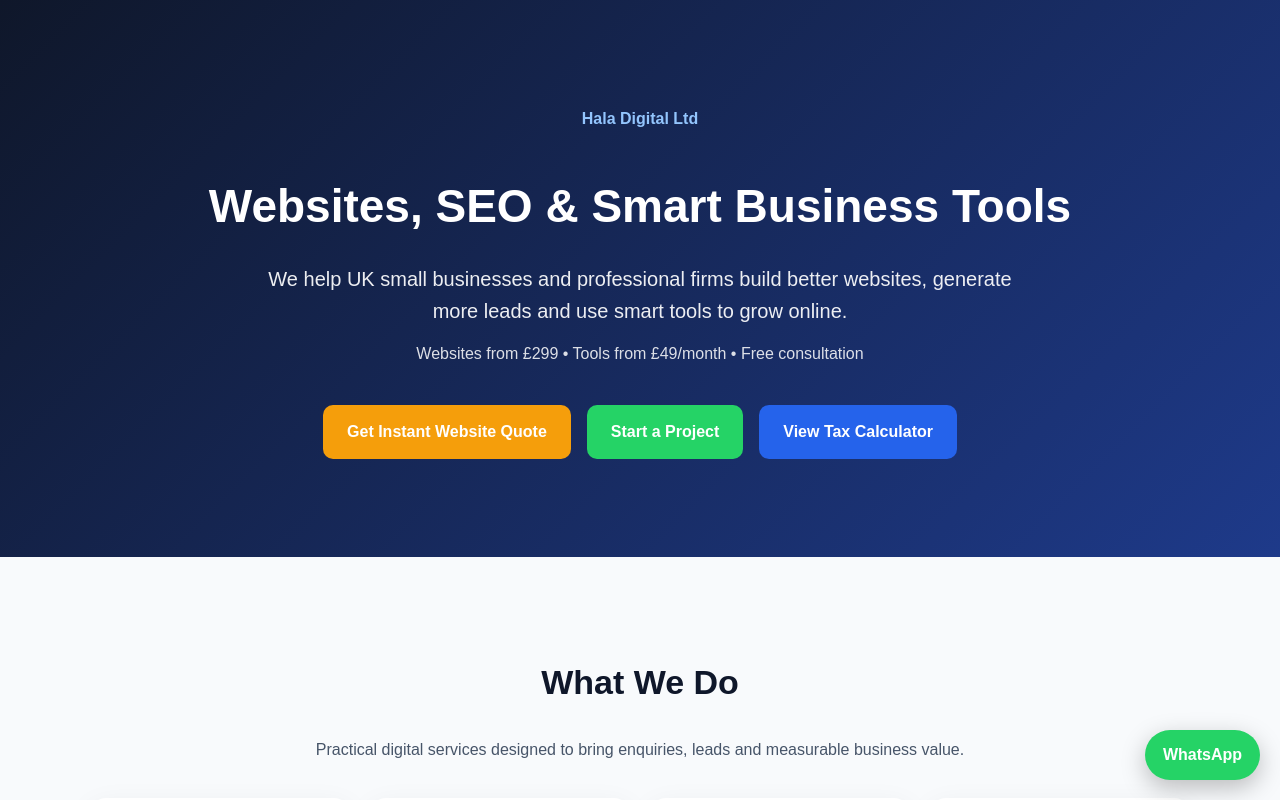
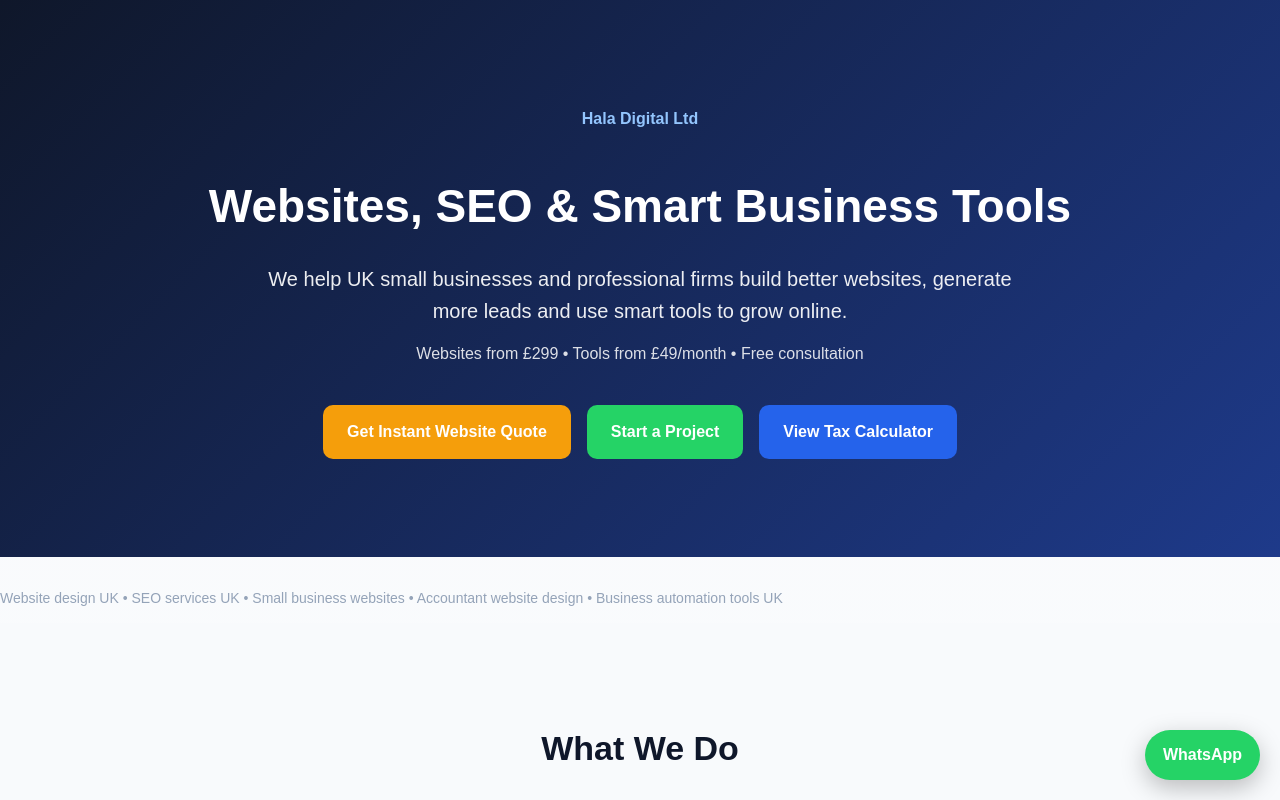
Before and after one commit to HalaDigitalLtd/uktaxcalculator-app, a Next.js app: page /hala in a window 1280 px wide. Shown: the top 800 px of the page. Built offline with nearby package versions, Linux system fonts and the light colour scheme.

Commit message:
Add SEO keyword section below hero

```diff
--- a/app/hala/page.tsx
+++ b/app/hala/page.tsx
@@ -46,6 +46,9 @@ export default function HalaPage() {
           </a>
         </div>
       </section>
+      <p style={{ marginTop: "30px", fontSize: "14px", color: "#94a3b8" }}>
+  Website design UK • SEO services UK • Small business websites • Accountant website design • Business automation tools UK
+</p>
 
       {/* SERVICES */}
       <section style={{ padding: "70px 20px", background: "#f8fafc" }}>
```
